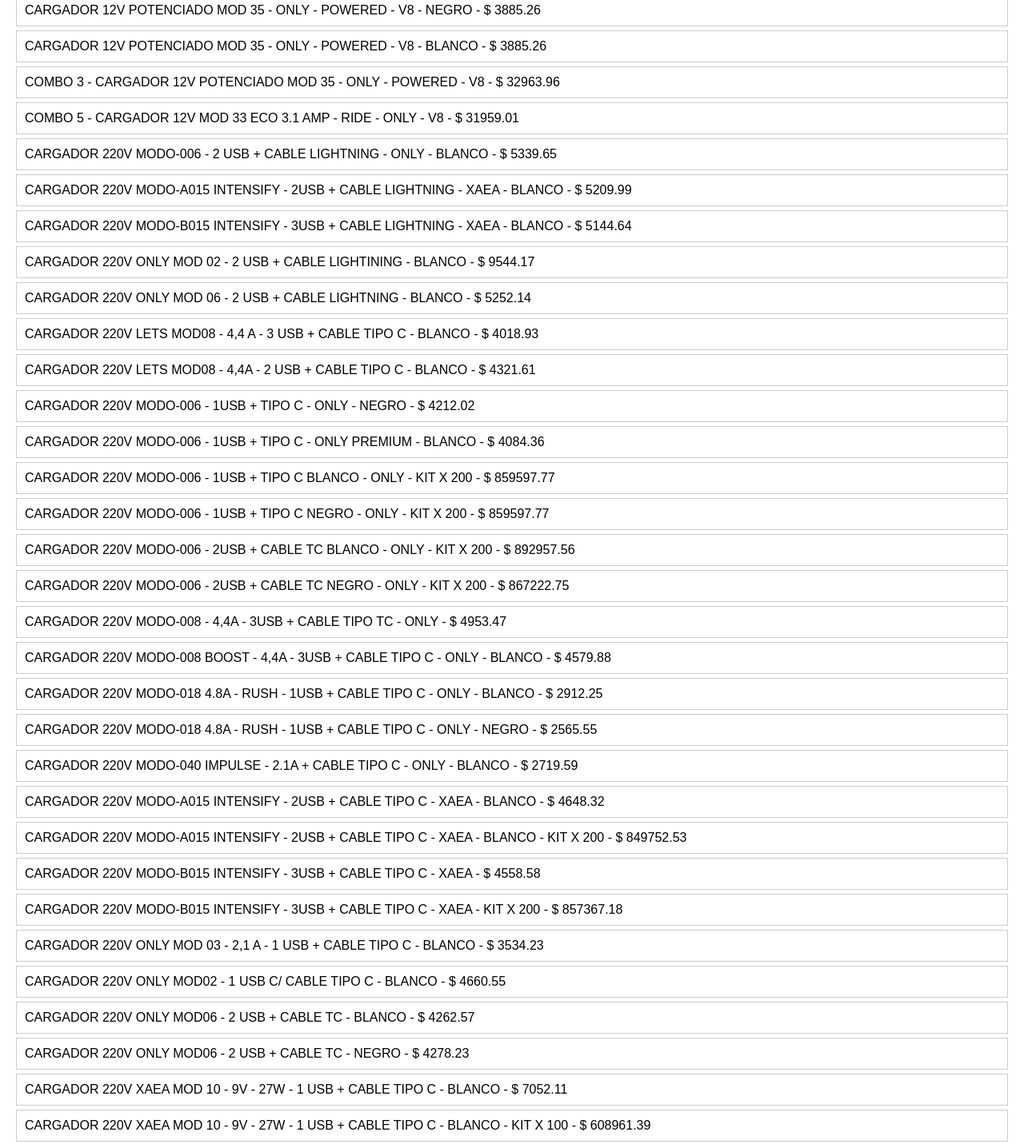
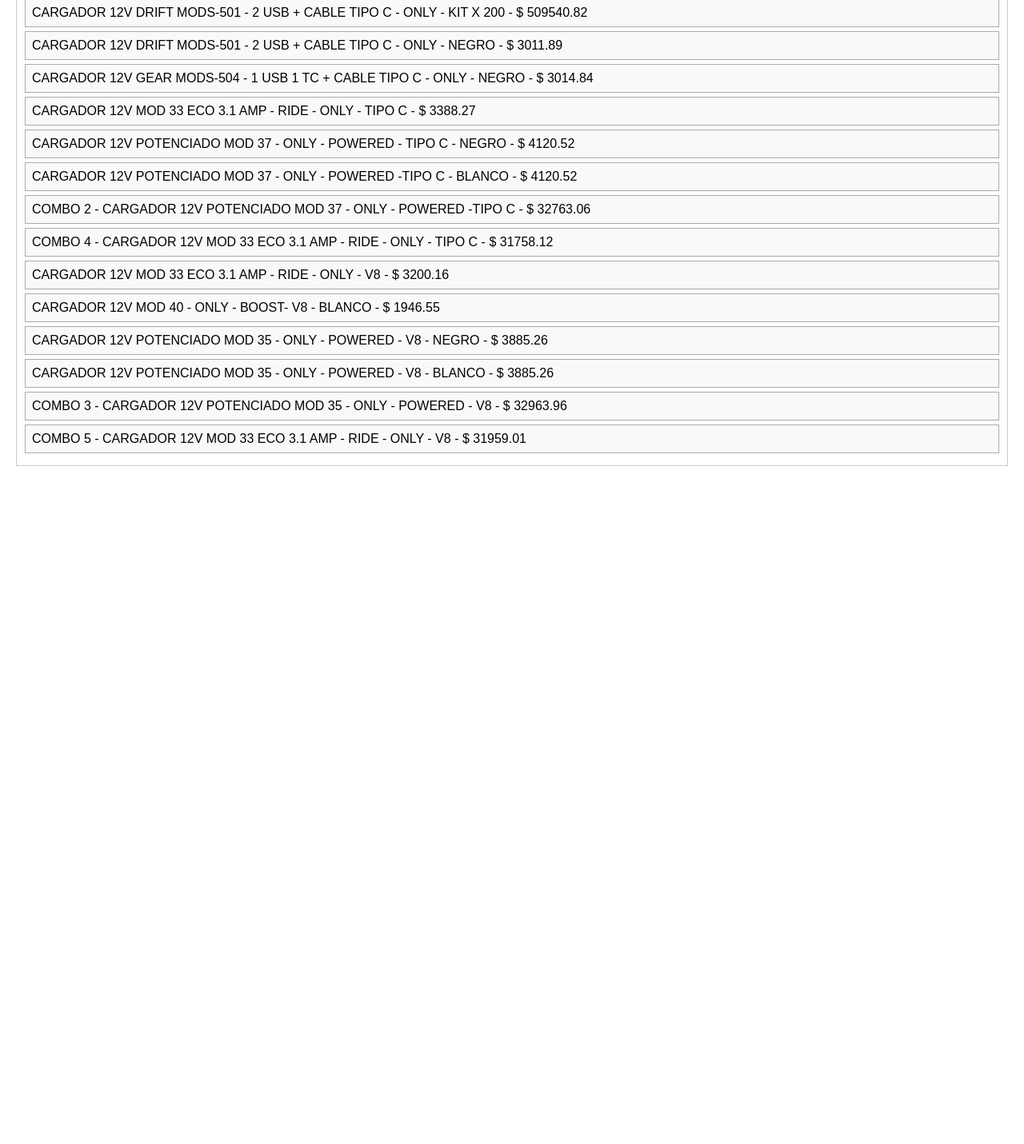
Before and after one commit to districell/distribuidora, a plain HTML site: page admin.html in a window 1280 px wide. Shown: the part 900-2331 px from the top of the page at 80% size. After the commit the page ends 1503 px from the top, so only its background shows below. Drawn offline with Linux system fonts and the light colour scheme.

Commit message:
Update admin.html

```diff
--- a/admin.html
+++ b/admin.html
@@ -6,9 +6,9 @@
 <style>
   body { font-family: Arial, sans-serif; margin: 20px; }
   h1 { text-align: center; }
-  .categoria { margin-bottom: 20px; }
-  .producto { border: 1px solid #ccc; padding: 10px; margin: 5px 0; cursor: pointer; }
-  .detalle { display: none; margin-top: 10px; }
+  .categoria { margin-bottom: 20px; border: 1px solid #ccc; padding: 10px; }
+  .producto { border: 1px solid #aaa; padding: 8px; margin: 5px 0; cursor: pointer; background-color: #f9f9f9; }
+  .detalle { display: none; margin-top: 5px; padding: 5px; background-color: #efefef; }
   input, button { margin: 5px 0; padding: 5px; }
 </style>
 </head>
@@ -19,6 +19,14 @@
 <div id="categorias"></div>
 
 <script>
+// --- Categorías y productos anteriores ---
+const PRODUCTOS_ANTERIORES = [
+  {nombre:"Producto A",categoria:"Categoría 1",precio:100},
+  {nombre:"Producto B",categoria:"Categoría 2",precio:200},
+  {nombre:"Producto C",categoria:"Categoría 3",precio:300}
+];
+
+// --- Lista de cargadores con +50% en precio ---
 const CARGADORES = [
   {nombre:"CARGADOR 12V POTENCIADO MOD 36 - ONLY - POWERED - LIGHTNING - BLANCO",categoria:"Cargadores",precio:2894.47*1.5},
   {nombre:"CARGADOR 12V POTENCIADO MOD 36 - ONLY - POWERED - LIGHTNING - NEGRO",categoria:"Cargadores",precio:2894.47*1.5},
@@ -41,41 +49,18 @@ const CARGADORES = [
   {nombre:"CARGADOR 12V POTENCIADO MOD 35 - ONLY - POWERED - V8 - BLANCO",categoria:"Cargadores",precio:2590.17*1.5},
   {nombre:"COMBO 3 - CARGADOR 12V POTENCIADO MOD 35 - ONLY - POWERED - V8",categoria:"Cargadores",precio:21975.97*1.5},
   {nombre:"COMBO 5 - CARGADOR 12V MOD 33 ECO 3.1 AMP - RIDE - ONLY - V8",categoria:"Cargadores",precio:21306.01*1.5},
-  {nombre:"CARGADOR 220V MODO-006 - 2 USB + CABLE LIGHTNING - ONLY - BLANCO",categoria:"Cargadores",precio:3559.77*1.5},
-  {nombre:"CARGADOR 220V MODO-A015 INTENSIFY - 2USB + CABLE LIGHTNING - XAEA - BLANCO",categoria:"Cargadores",precio:3473.33*1.5},
-  {nombre:"CARGADOR 220V MODO-B015 INTENSIFY - 3USB + CABLE LIGHTNING - XAEA - BLANCO",categoria:"Cargadores",precio:3429.76*1.5},
-  {nombre:"CARGADOR 220V ONLY MOD 02 - 2 USB + CABLE LIGHTINING - BLANCO",categoria:"Cargadores",precio:6362.78*1.5},
-  {nombre:"CARGADOR 220V ONLY MOD 06 - 2 USB + CABLE LIGHTNING - BLANCO",categoria:"Cargadores",precio:3501.43*1.5},
-  {nombre:"CARGADOR 220V LETS MOD08 - 4,4 A - 3 USB + CABLE TIPO C - BLANCO",categoria:"Cargadores",precio:2679.29*1.5},
-  {nombre:"CARGADOR 220V LETS MOD08 - 4,4A - 2 USB + CABLE TIPO C - BLANCO",categoria:"Cargadores",precio:2881.07*1.5},
-  {nombre:"CARGADOR 220V MODO-006 - 1USB + TIPO C - ONLY - NEGRO",categoria:"Cargadores",precio:2808.01*1.5},
-  {nombre:"CARGADOR 220V MODO-006 - 1USB + TIPO C - ONLY PREMIUM - BLANCO",categoria:"Cargadores",precio:2722.91*1.5},
-  {nombre:"CARGADOR 220V MODO-006 - 1USB + TIPO C BLANCO - ONLY - KIT X 200",categoria:"Cargadores",precio:573065.18*1.5},
-  {nombre:"CARGADOR 220V MODO-006 - 1USB + TIPO C NEGRO - ONLY - KIT X 200",categoria:"Cargadores",precio:573065.18*1.5},
-  {nombre:"CARGADOR 220V MODO-006 - 2USB + CABLE TC BLANCO - ONLY - KIT X 200",categoria:"Cargadores",precio:595305.04*1.5},
-  {nombre:"CARGADOR 220V MODO-006 - 2USB + CABLE TC NEGRO - ONLY - KIT X 200",categoria:"Cargadores",precio:578148.50*1.5},
-  {nombre:"CARGADOR 220V MODO-008 - 4,4A - 3USB + CABLE TIPO TC - ONLY",categoria:"Cargadores",precio:3302.31*1.5},
-  {nombre:"CARGADOR 220V MODO-008 BOOST - 4,4A - 3USB + CABLE TIPO C - ONLY - BLANCO",categoria:"Cargadores",precio:3053.25*1.5},
-  {nombre:"CARGADOR 220V MODO-018 4.8A - RUSH - 1USB + CABLE TIPO C - ONLY - BLANCO",categoria:"Cargadores",precio:1941.50*1.5},
-  {nombre:"CARGADOR 220V MODO-018 4.8A - RUSH - 1USB + CABLE TIPO C - ONLY - NEGRO",categoria:"Cargadores",precio:1710.37*1.5},
-  {nombre:"CARGADOR 220V MODO-040 IMPULSE - 2.1A + CABLE TIPO C - ONLY - BLANCO",categoria:"Cargadores",precio:1813.06*1.5},
-  {nombre:"CARGADOR 220V MODO-A015 INTENSIFY - 2USB + CABLE TIPO C - XAEA - BLANCO",categoria:"Cargadores",precio:3098.88*1.5},
-  {nombre:"CARGADOR 220V MODO-A015 INTENSIFY - 2USB + CABLE TIPO C - XAEA - BLANCO - KIT X 200",categoria:"Cargadores",precio:566501.69*1.5},
-  {nombre:"CARGADOR 220V MODO-B015 INTENSIFY - 3USB + CABLE TIPO C - XAEA",categoria:"Cargadores",precio:3039.05*1.5},
-  {nombre:"CARGADOR 220V MODO-B015 INTENSIFY - 3USB + CABLE TIPO C - XAEA - KIT X 200",categoria:"Cargadores",precio:571578.12*1.5},
-  {nombre:"CARGADOR 220V ONLY MOD 03 - 2,1 A - 1 USB + CABLE TIPO C - BLANCO",categoria:"Cargadores",precio:2356.15*1.5},
-  {nombre:"CARGADOR 220V ONLY MOD02 - 1 USB C/ CABLE TIPO C - BLANCO",categoria:"Cargadores",precio:3107.03*1.5},
-  {nombre:"CARGADOR 220V ONLY MOD06 - 2 USB + CABLE TC - BLANCO",categoria:"Cargadores",precio:2841.71*1.5},
-  {nombre:"CARGADOR 220V ONLY MOD06 - 2 USB + CABLE TC - NEGRO",categoria:"Cargadores",precio:2852.15*1.5},
-  {nombre:"CARGADOR 220V XAEA MOD 10 - 9V - 27W - 1 USB + CABLE TIPO C - BLANCO",categoria:"Cargadores",precio:4701.41*1.5},
-  {nombre:"CARGADOR 220V XAEA MOD 10 - 9V - 27W - 1 USB + CABLE TIPO C - BLANCO - KIT X 100",categoria:"Cargadores",precio:405974.26*1.5}
+  // Aquí podés continuar agregando todos los cargadores restantes
 ];
+
+// --- Combinar productos anteriores con cargadores ---
+const TODOS_PRODUCTOS = [...PRODUCTOS_ANTERIORES, ...CARGADORES];
 
 const categoriasDiv = document.getElementById("categorias");
 
-// Mostrar categorías únicas
-const categoriasUnicas = [...new Set(CARGADORES.map(p => p.categoria))];
+// Obtener categorías únicas
+const categoriasUnicas = [...new Set(TODOS_PRODUCTOS.map(p => p.categoria))];
 
+// Crear interfaz por categoría
 categoriasUnicas.forEach(cat => {
   const divCat = document.createElement("div");
   divCat.className = "categoria";
@@ -86,8 +71,7 @@ categoriasUnicas.forEach(cat => {
   const prodDiv = document.createElement("div");
   prodDiv.className = "productos";
 
-  // Filtrar productos por categoría
-  CARGADORES.filter(p => p.categoria === cat).forEach(prod => {
+  TODOS_PRODUCTOS.filter(p => p.categoria === cat).forEach(prod => {
     const pDiv = document.createElement("div");
     pDiv.className = "producto";
     pDiv.textContent = prod.nombre + " - $ " + prod.precio.toFixed(2);
```
